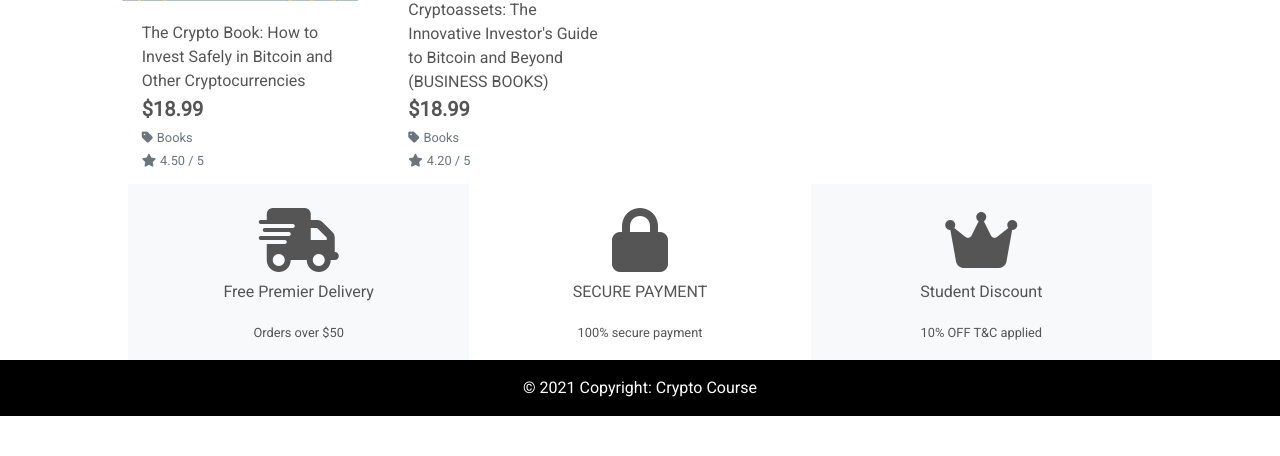
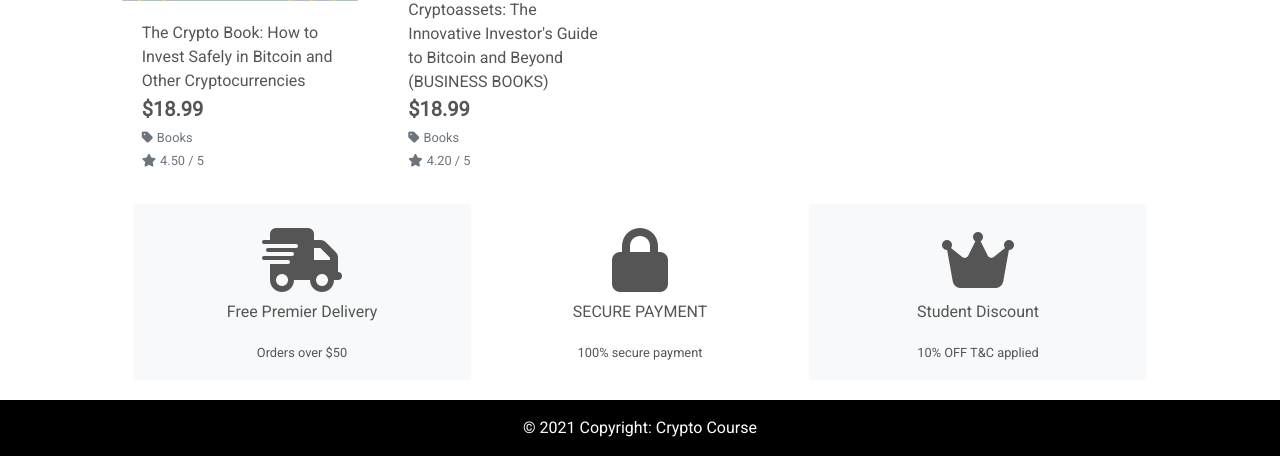
Before and after one commit to tindyc/crypto_course, a Django app: page /products/ in a window 1280 px wide. Shown: the part 1596-2052 px from the top of the page. Before the commit the page ends 2012 px from the top, so only its background shows below. Run offline with Django 3.2, Linux system fonts and the light colour scheme; data comes from the database, SQL or seed files in the repository; some libraries are stand-ins or nearby versions.

Commit message:
Add padding to shopinfo in product page

```diff
--- a/static/css/base.css
+++ b/static/css/base.css
@@ -246,6 +246,11 @@ input[name='q']::placeholder {
     object-fit: cover;
     width: 100%;
     height: 100%;
+}
+
+/* Shop info */
+#shopinfo {
+    padding: 20px;
 }
 /* Product Form */
 
```
